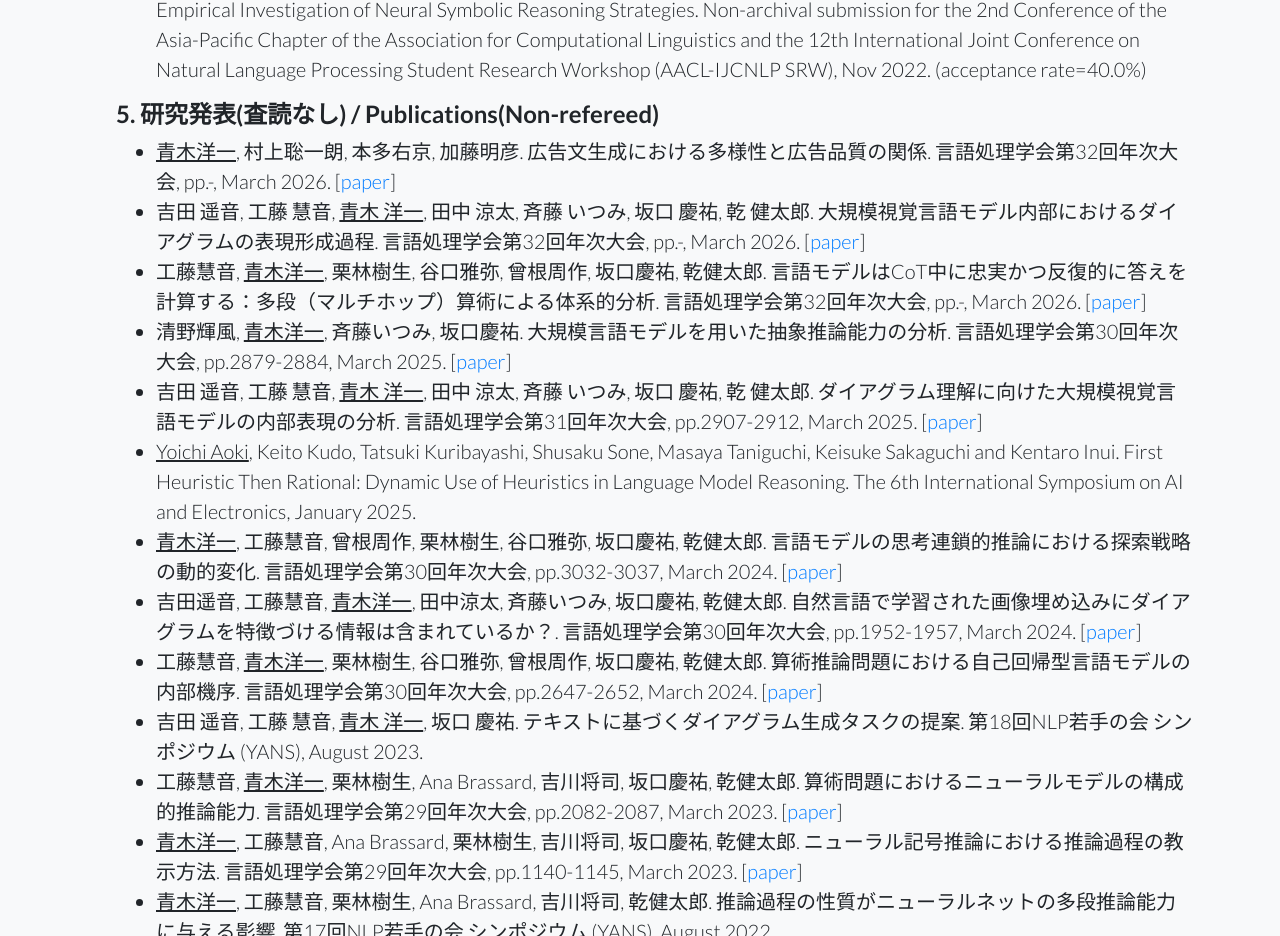
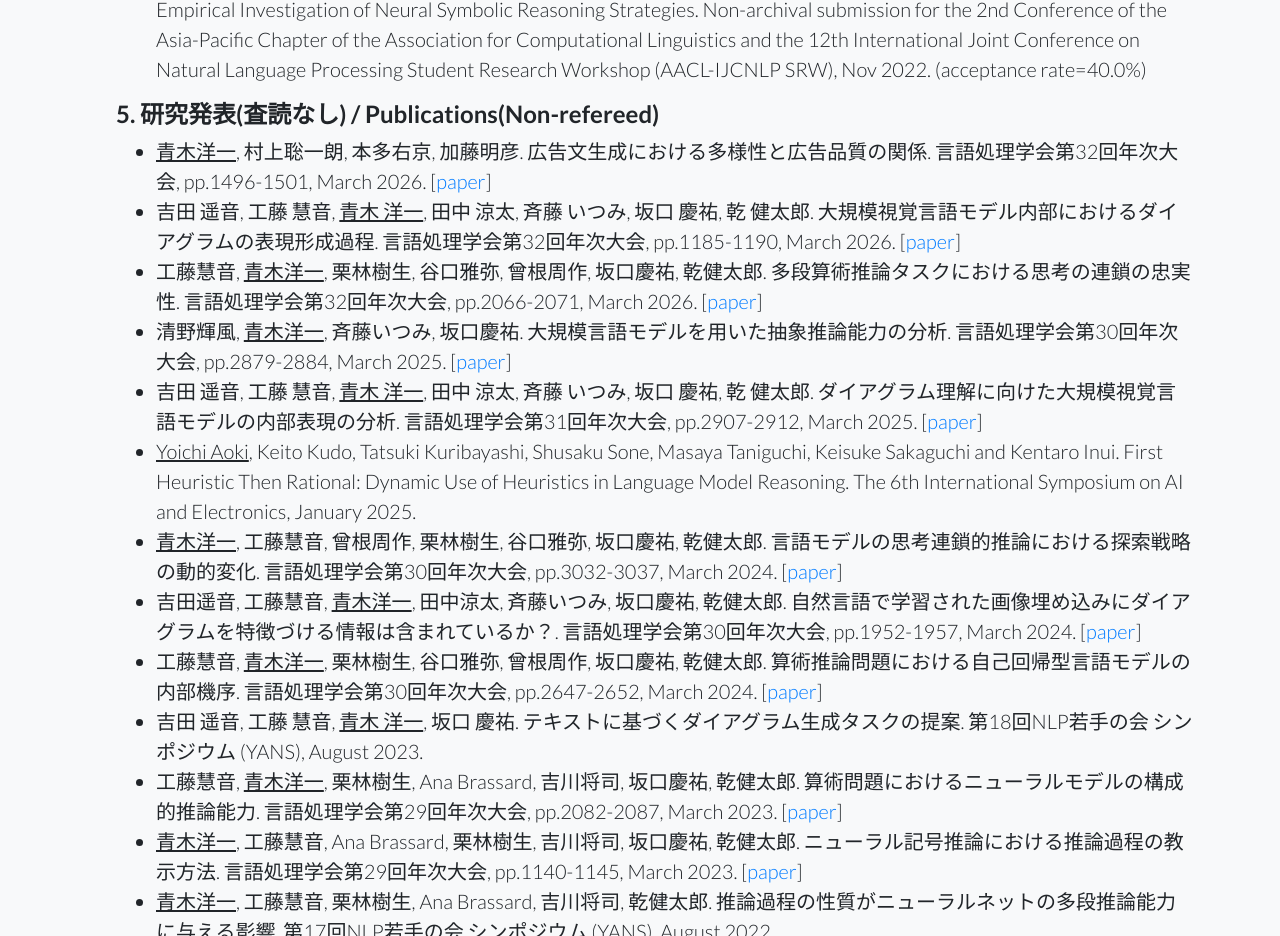
Before and after one commit to ao1neko/ao1neko.github.io, a website: page index.html in a window 1280 px wide. Shown: the part 1450-2386 px from the top of the page. Drawn offline with Linux system fonts and the light colour scheme.

Commit message:
研究発表リストを更新し、発表内容とリンクを追加

```diff
--- a/index.html
+++ b/index.html
@@ -83,9 +83,9 @@
             <div class="mb-8">
               <h4>5. 研究発表(査読なし) / Publications(Non-refereed) </h4>
             <ul>
-              <li class="lead mb-0"><u>青木洋一</u>, 村上聡一朗, 本多右京, 加藤明彦. 広告文生成における多様性と広告品質の関係. 言語処理学会第32回年次大会, pp.-, March 2026. [<a href="">paper</a>]</li>
-              <li class="lead mb-0">吉田 遥音, 工藤 慧音, <u>青木 洋一</u>, 田中 涼太, 斉藤 いつみ, 坂口 慶祐, 乾 健太郎. 大規模視覚言語モデル内部におけるダイアグラムの表現形成過程. 言語処理学会第32回年次大会, pp.-, March 2026. [<a href="">paper</a>]</li>
-              <li class="lead mb-0">工藤慧音, <u>青木洋一</u>, 栗林樹生, 谷口雅弥, 曾根周作, 坂口慶祐, 乾健太郎. 言語モデルはCoT中に忠実かつ反復的に答えを計算する：多段（マルチホップ）算術による体系的分析. 言語処理学会第32回年次大会, pp.-, March 2026. [<a href="">paper</a>]</li>
+              <li class="lead mb-0"><u>青木洋一</u>, 村上聡一朗, 本多右京, 加藤明彦. 広告文生成における多様性と広告品質の関係. 言語処理学会第32回年次大会, pp.1496-1501, March 2026. [<a href="https://www.anlp.jp/proceedings/annual_meeting/2026/pdf_dir/B4-2.pdf">paper</a>]</li>
+              <li class="lead mb-0">吉田 遥音, 工藤 慧音, <u>青木 洋一</u>, 田中 涼太, 斉藤 いつみ, 坂口 慶祐, 乾 健太郎. 大規模視覚言語モデル内部におけるダイアグラムの表現形成過程. 言語処理学会第32回年次大会, pp.1185-1190, March 2026. [<a href="https://www.anlp.jp/proceedings/annual_meeting/2026/pdf_dir/C3-15.pdf">paper</a>]</li>
+              <li class="lead mb-0">工藤慧音, <u>青木洋一</u>, 栗林樹生, 谷口雅弥, 曾根周作, 坂口慶祐, 乾健太郎. 多段算術推論タスクにおける思考の連鎖の忠実性. 言語処理学会第32回年次大会, pp.2066-2071, March 2026. [<a href="https://www.anlp.jp/proceedings/annual_meeting/2026/pdf_dir/B5-12.pdf">paper</a>]</li>
               <li class="lead mb-0">清野輝風, <u>青木洋一</u>, 斉藤いつみ, 坂口慶祐. 大規模言語モデルを用いた抽象推論能力の分析. 言語処理学会第30回年次大会, pp.2879-2884, March 2025. [<a href="https://www.anlp.jp/proceedings/annual_meeting/2025/pdf_dir/P7-20.pdf">paper</a>]</li>
               <li class="lead mb-0">吉田 遥音, 工藤 慧音, <u>青木 洋一</u>, 田中 涼太, 斉藤 いつみ, 坂口 慶祐, 乾 健太郎. ダイアグラム理解に向けた大規模視覚言語モデルの内部表現の分析. 言語処理学会第31回年次大会, pp.2907-2912, March 2025. [<a href="https://www.anlp.jp/proceedings/annual_meeting/2025/pdf_dir/P7-25.pdf">paper</a>]</li>
               <li class="lead mb-0"><u>Yoichi Aoki</u>, Keito Kudo, Tatsuki Kuribayashi, Shusaku Sone, Masaya Taniguchi, Keisuke Sakaguchi and Kentaro Inui. First Heuristic Then Rational: Dynamic Use of Heuristics in Language Model Reasoning. The 6th International Symposium on AI and Electronics, January 2025. </li>
```
